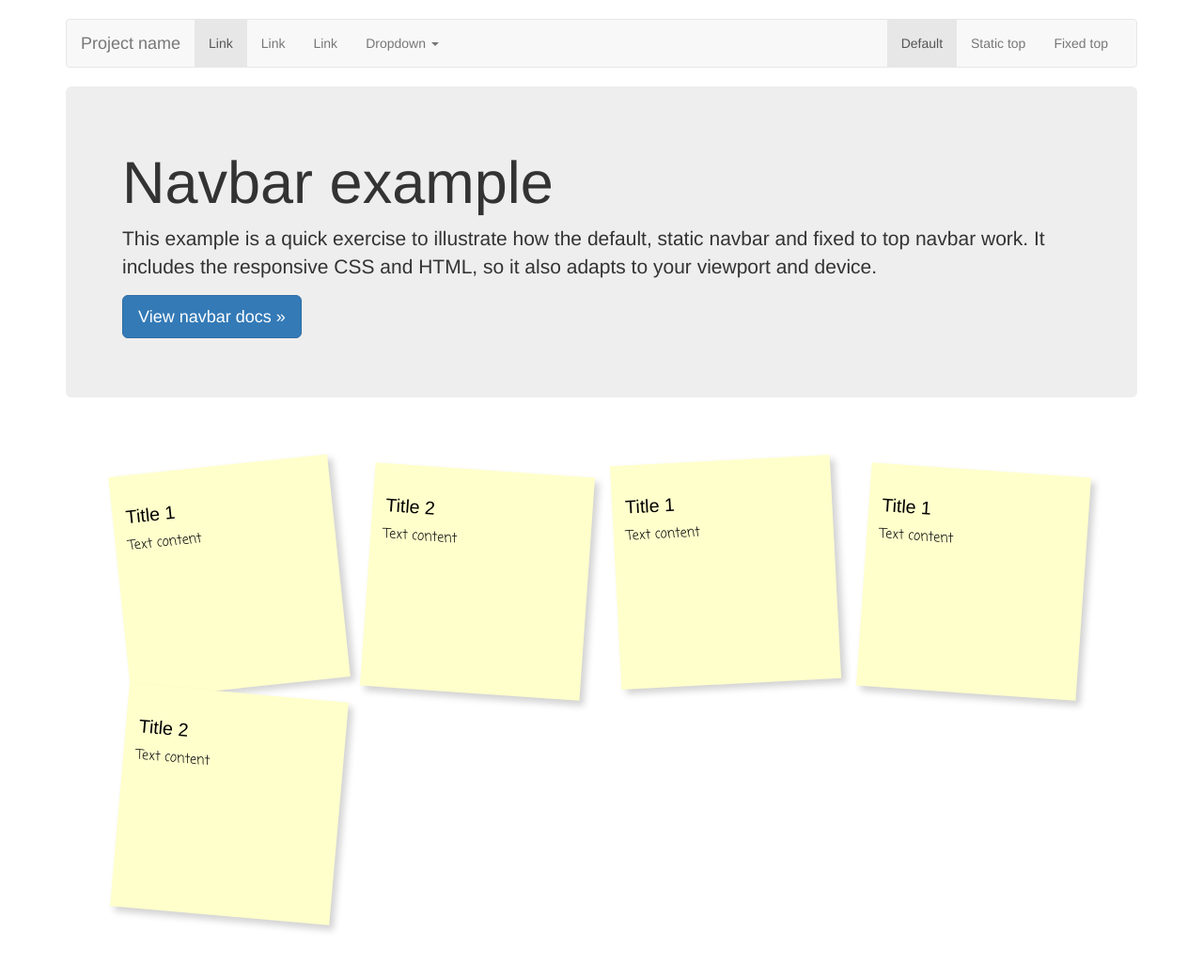
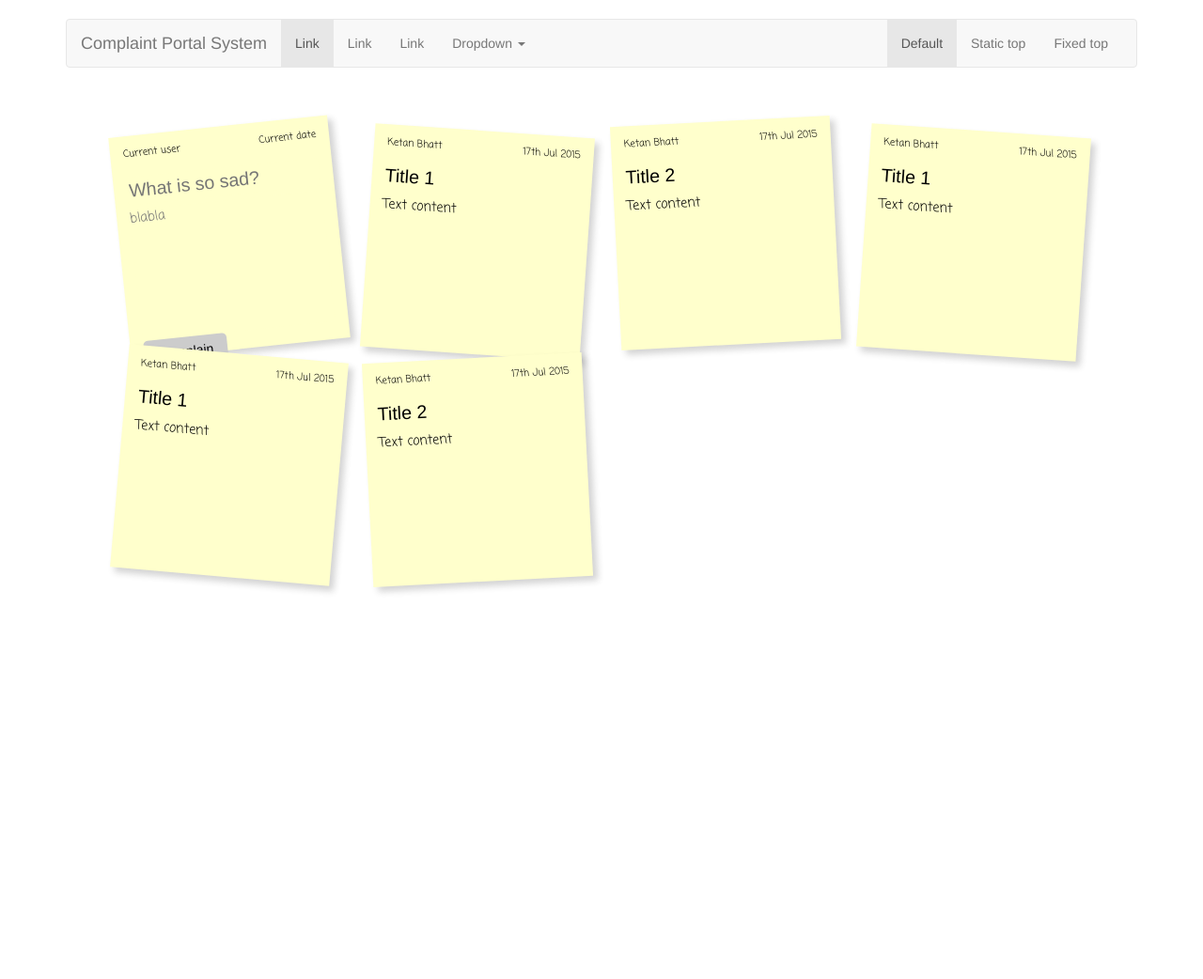
Before and after one commit to ketanbhatt/has-complaints, a Flask app: page / in a window 1280 px wide. Shown: the top 1042 px of the page at 94% size. After the commit the page ends 632 px from the top, so only its background shows below. Run offline with Flask 2, Linux system fonts and the light colour scheme; some libraries are stand-ins or nearby versions.

Commit message:
Made first sticky to be form-like, submit button styling left

```diff
--- a/app/static/css/style.css
+++ b/app/static/css/style.css
@@ -1,3 +1,50 @@
+.not-active {
+  cursor: default;
+}
+
+#complaint-title {
+  display: block;
+  border:0;
+  width: 100%;
+  font-size:140%;
+  border-radius:3px;
+  background:#FFC;
+  overflow:hidden;
+  font-smoothing:subpixel-antialiased;
+}
+
+#complaint-text  {
+  display: block;
+  resize: none;
+  padding:0;
+  margin:5px 0 0 0;
+  border:0;
+  height: 10em;
+  width: 100%;
+  font-family:"Coming Soon",arial,sans-serif;
+  border-radius:3px;
+  background:#FFC;
+  overflow:hidden;
+  font-smoothing:subpixel-antialiased;
+}
+
+#complaint-submit {
+  padding:5px 15px;
+  background:#ccc;
+  border:0 none;
+  cursor:pointer;
+  -webkit-border-radius: 5px;
+  border-radius: 5px;
+}
+
+#complaint-text:focus, #complaint-title:focus {
+  outline:none;
+}
+
+.sticky-top {
+  display: inline-block;
+}
+
 #sticky ul{
   overflow:hidden;
   padding:3em;
@@ -7,6 +54,8 @@
   list-style:none;
   margin-bottom: 1em;
 }
+
+
 
 #sticky ul li a{
   text-decoration:none;
@@ -32,6 +81,7 @@
 }
 
 #sticky ul li h2{
+  margin-top: 0;
   font-size:140%;
 }
 
@@ -61,7 +111,7 @@
   top:-10px;
 }
 
-#sticky ul li a:hover,ul li a:focus{
+#sticky ul li a:hover,#sticky ul li a:focus{
   -moz-box-shadow:10px 10px 7px rgba(0,0,0,.3);
   -webkit-box-shadow: 10px 10px 7px rgba(0,0,0,.1);
   box-shadow:10px 10px 7px rgba(0,0,0,.1);
--- a/app/templates/base.html
+++ b/app/templates/base.html
@@ -2,7 +2,7 @@
 <html lang="en">
   <head>
 
-    <title>Navbar Template for Bootstrap</title>
+    <title>Complaint Portal System</title>
 
     <!-- Bootstrap core CSS -->
     <link href="static/css/bootstrap.min.css" rel="stylesheet">
@@ -26,7 +26,7 @@
               <span class="icon-bar"></span>
               <span class="icon-bar"></span>
             </button>
-            <a class="navbar-brand" href="#">Project name</a>
+            <a class="navbar-brand" href="#">Complaint Portal System</a>
           </div>
           <div class="navbar-collapse collapse">
             <ul class="nav navbar-nav">
@@ -54,16 +54,6 @@
           </div><!--/.nav-collapse -->
         </div><!--/.container-fluid -->
       </div>
-
-      <!-- Main component for a primary marketing message or call to action -->
-      <div class="jumbotron">
-        <h1>Navbar example</h1>
-        <p>This example is a quick exercise to illustrate how the default, static navbar and fixed to top navbar work. It includes the responsive CSS and HTML, so it also adapts to your viewport and device.</p>
-        <p>
-          <a class="btn btn-lg btn-primary" href="../../components/#navbar" role="button">View navbar docs &raquo;</a>
-        </p>
-      </div>
-
     </div> <!-- /container -->
 
     {% block content %}
--- a/app/templates/index.html
+++ b/app/templates/index.html
@@ -4,31 +4,56 @@
 
 <ul>
 	<li class="col-xs-12 col-sm-6 col-md-4 col-lg-3">
+		<a class="not-active">
+			<p class="sticky-top pull-left"><sup>Current user</sup></p>
+			<p class="sticky-top pull-right"><sup>Current date</sup></p>
+			<div class="clearfix"></div>
+			<input id="complaint-title" name="complaint-title" type="text" placeholder="What is so sad?">
+			<textarea id="complaint-text" name="complaint-text" placeholder="blabla"></textarea>
+			<input id="complaint-submit" type="submit" value="Complain">
+		</a>
+	</li>
+	<li class="col-xs-12 col-sm-6 col-md-4 col-lg-3">
 		<a href="#">
+			<p class="sticky-top pull-left"><sup>Ketan Bhatt</sup></p>
+			<p class="sticky-top pull-right"><sup>17th Jul 2015</sup></p>
+			<div class="clearfix"></div>
 			<h2>Title 1</h2>
 			<p>Text content</p>
 		</a>
 	</li>
 	<li class="col-xs-12 col-sm-6 col-md-4 col-lg-3">
 		<a href="#">
+			<p class="sticky-top pull-left"><sup>Ketan Bhatt</sup></p>
+			<p class="sticky-top pull-right"><sup>17th Jul 2015</sup></p>
+			<div class="clearfix"></div>
 			<h2>Title 2</h2>
 			<p>Text content</p>
 		</a>
 	</li>
 	<li class="col-xs-12 col-sm-6 col-md-4 col-lg-3">
 		<a href="#">
+			<p class="sticky-top pull-left"><sup>Ketan Bhatt</sup></p>
+			<p class="sticky-top pull-right"><sup>17th Jul 2015</sup></p>
+			<div class="clearfix"></div>
 			<h2>Title 1</h2>
 			<p>Text content</p>
 		</a>
 	</li>
 	<li class="col-xs-12 col-sm-6 col-md-4 col-lg-3">
 		<a href="#">
+			<p class="sticky-top pull-left"><sup>Ketan Bhatt</sup></p>
+			<p class="sticky-top pull-right"><sup>17th Jul 2015</sup></p>
+			<div class="clearfix"></div>
 			<h2>Title 1</h2>
 			<p>Text content</p>
 		</a>
 	</li>
 	<li class="col-xs-12 col-sm-6 col-md-4 col-lg-3">
 		<a href="#">
+			<p class="sticky-top pull-left"><sup>Ketan Bhatt</sup></p>
+			<p class="sticky-top pull-right"><sup>17th Jul 2015</sup></p>
+			<div class="clearfix"></div>
 			<h2>Title 2</h2>
 			<p>Text content</p>
 		</a>
```
Also changed, not shown: app/static/sticky.html (deleted, +0 -60 lines), app/static/style.css (deleted, +0 -116 lines).
